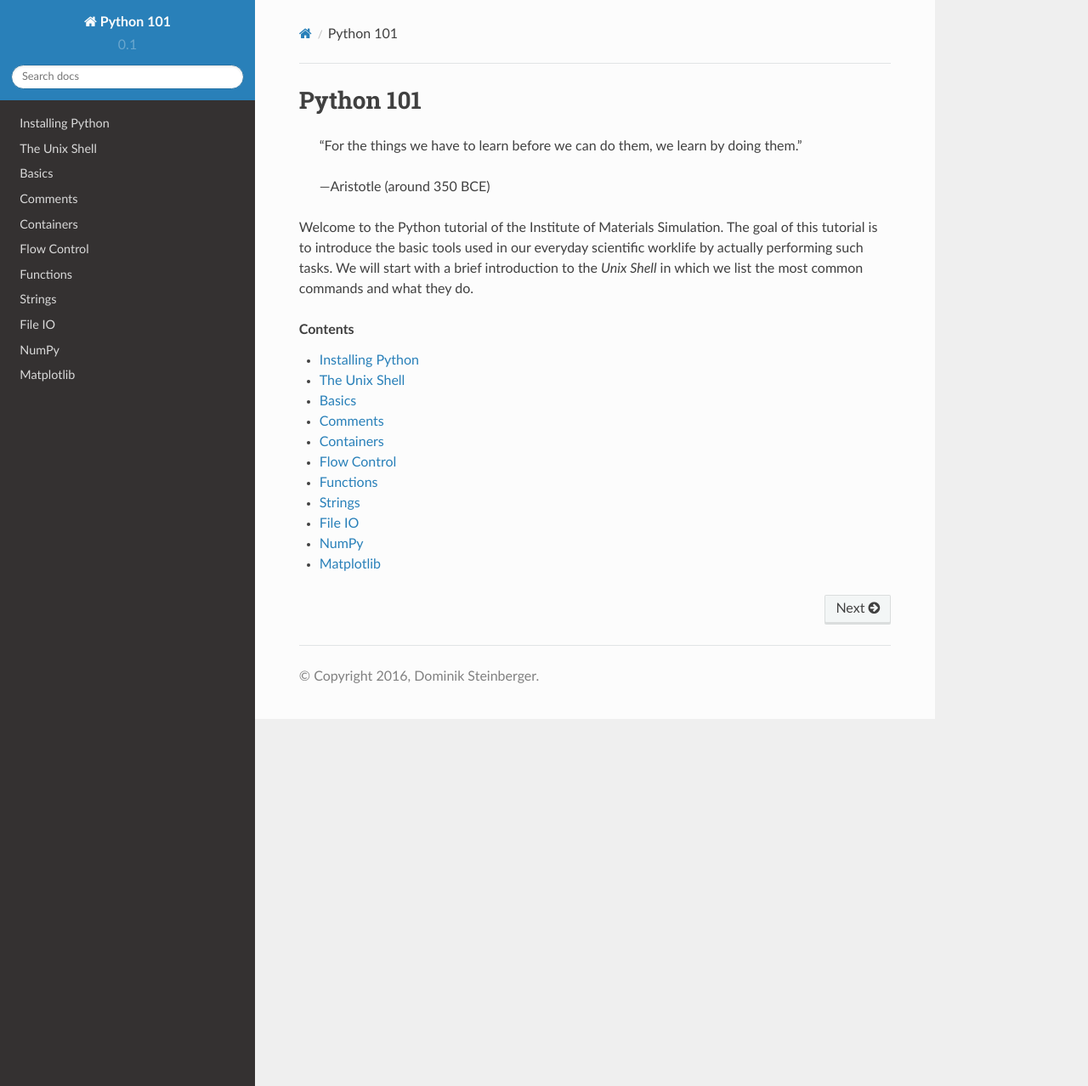
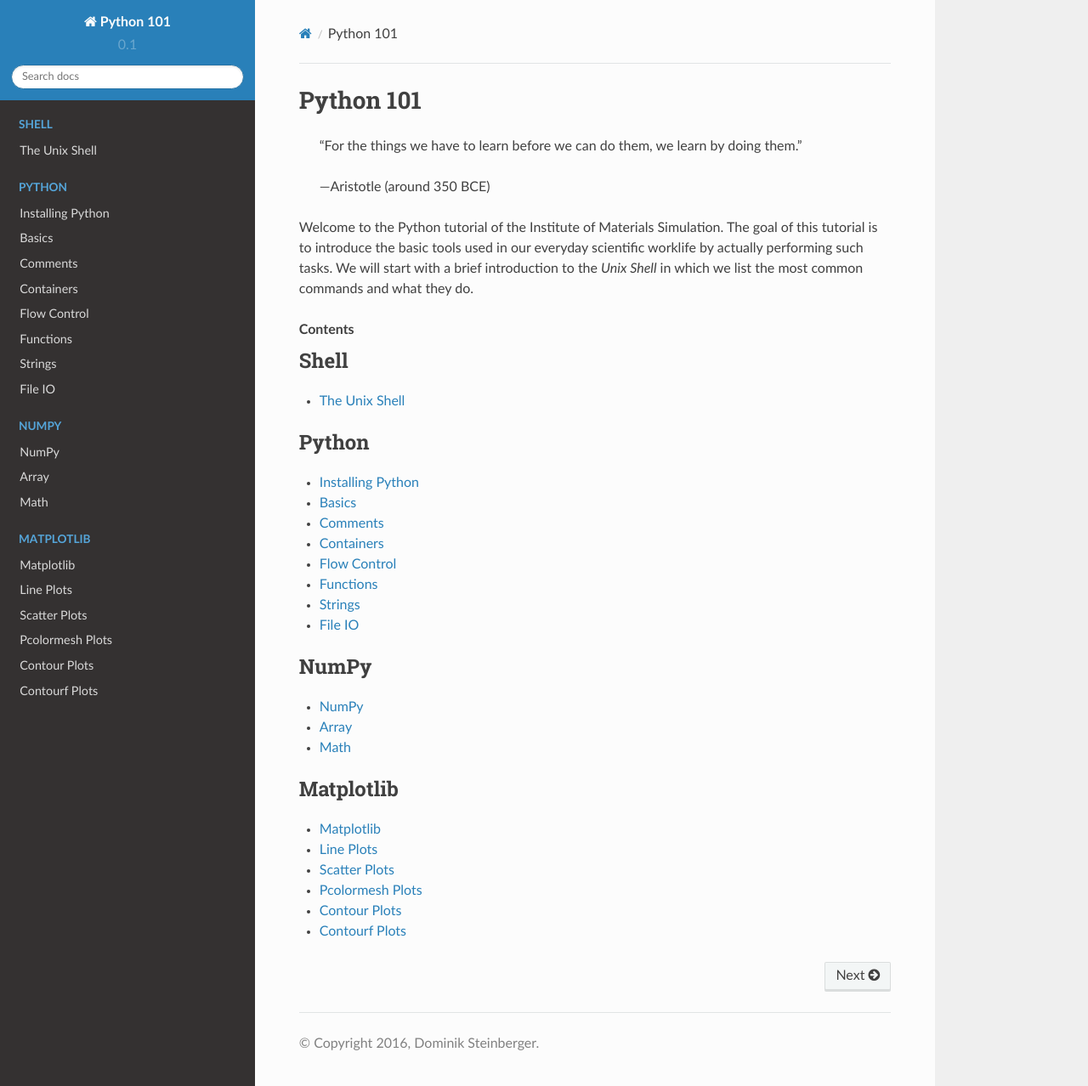
Before and after one commit to GauZen/python101, a Sphinx documentation site: the page built from docs/index.rst, in a window 1280 px wide and 1278 px high. Shown: the whole window at 85% size. Built offline with Sphinx 7.4.7 and the Read the Docs theme 2.0.0, drawn with Linux system fonts in a browser that asks for light colours.

Commit message:
Redo the structure.

```diff
--- a/docs/index.rst
+++ b/docs/index.rst
@@ -21,15 +21,38 @@
 
 .. toctree::
     :maxdepth: 1
+    :caption: Shell
 
-    installing_python
-    shell
-    basics
-    comments
-    containers
-    flow_control
-    functions
-    strings
-    file_io
-    numpy/index
-    matplotlib/index
+    shell/shell
+
+.. toctree::
+    :maxdepth: 1
+    :caption: Python
+
+    python/installing_python
+    python/basics
+    python/comments
+    python/containers
+    python/flow_control
+    python/functions
+    python/strings
+    python/file_io
+
+.. toctree::
+    :maxdepth: 1
+    :caption: NumPy
+
+    numpy/introduction
+    numpy/array
+    numpy/math
+
+.. toctree::
+    :maxdepth: 1
+    :caption: Matplotlib
+
+    matplotlib/introduction
+    matplotlib/line_plots
+    matplotlib/scatter_plots
+    matplotlib/pcolormesh_plots
+    matplotlib/contour_plots
+    matplotlib/contourf_plots
```
Also changed, not shown: docs/matplotlib/introduction.rst (renamed from docs/matplotlib/index.rst, +0 -11 lines), docs/numpy/introduction.rst (renamed from docs/numpy/index.rst, +0 -8 lines), docs/python/basics.rst (renamed from docs/basics.rst), docs/python/comments.rst (renamed from docs/comments.rst), docs/python/containers.rst (renamed from docs/containers.rst), docs/python/debugging.rst (renamed from docs/debugging.rst), docs/python/exercises/heaviside_step_function.rst (renamed from docs/exercises/heaviside_step_function.rst), docs/python/exercises/newtons_method_1D.rst (renamed from docs/exercises/newtons_method_1D.rst), docs/python/exercises/split_and_strip.rst (renamed from docs/exercises/split_and_strip.rst), docs/python/file_io.rst (renamed from docs/file_io.rst), docs/python/flow_control.rst (renamed from docs/flow_control.rst), docs/python/functions.rst (renamed from docs/functions.rst), docs/python/installing_python.rst (renamed from docs/installing_python.rst), docs/python/strings.rst (renamed from docs/strings.rst), 1 more files.
